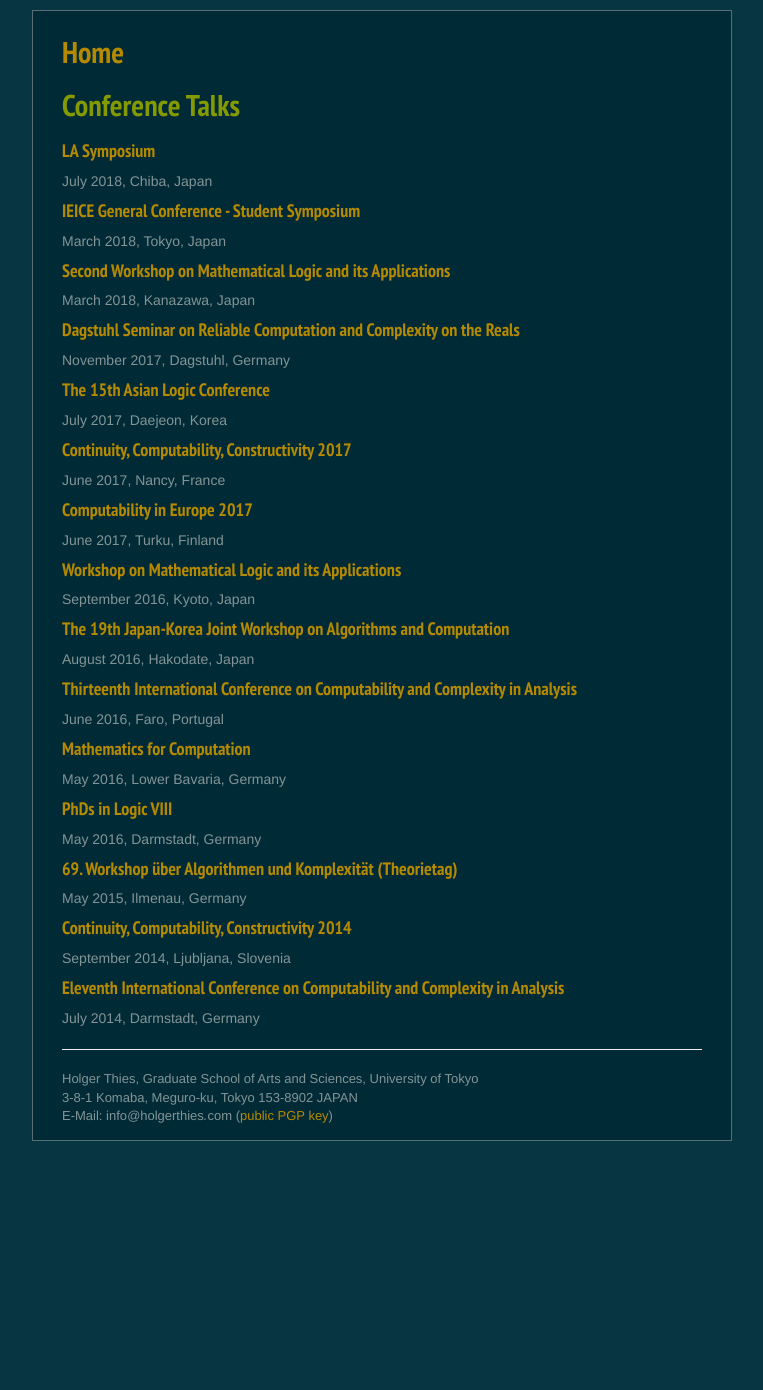
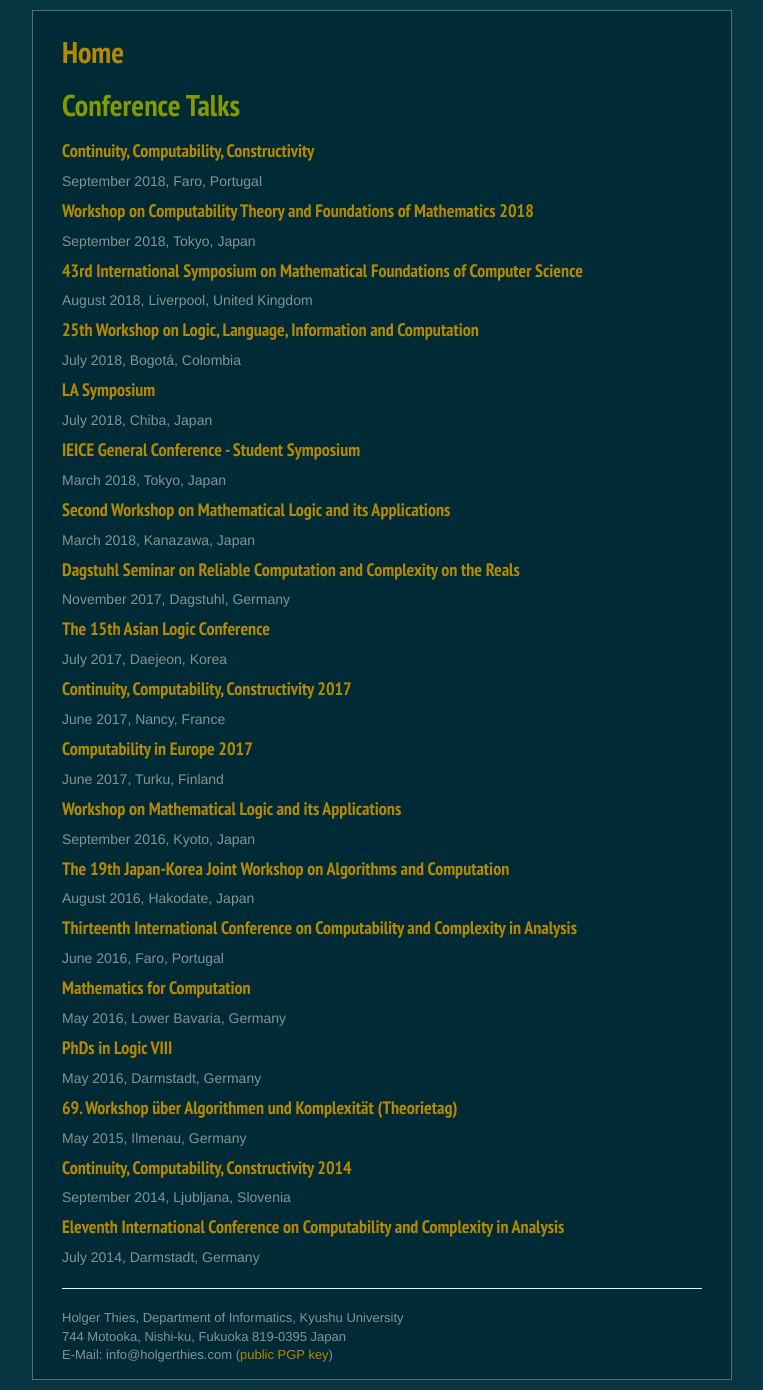
Before and after one commit to holgerthies/holgerthies.github.io, a Jekyll site: the page built from conferences.html, in a window 1280 px wide. Shown: the whole page, without its empty margins (258-1021 px from the left). Built offline with Jekyll 4.4.1, drawn with Linux system fonts in a browser that asks for light colours; nearby versions of some CDN libraries; before the commit the page ends 1151 px from its top, so only the background shows below that.

Commit message:
recent changes

```diff
--- a/_data/conferences.yml
+++ b/_data/conferences.yml
@@ -1,3 +1,35 @@
+- title: "Continuity, Computability, Constructivity"
+  abbr: "CCC2018"
+  selected: false
+  talk: "Second-order linear-time computability"
+  date: "September 2018"
+  place: "Faro, Portugal"
+  href: "http://w3.ualg.pt/~dgraca/ccc-2018-local.html"
+
+- title: "Workshop on Computability Theory and Foundations of Mathematics 2018"
+  abbr: "CTFM2018"
+  selected: false
+  talk: "Computable analysis and computability in linear time"
+  date: "September 2018"
+  place: "Tokyo, Japan"
+  href: "http://www.isc.meiji.ac.jp/~random/ctfm2018/"
+
+- title: "43rd International Symposium on Mathematical Foundations of Computer Science"
+  abbr: "MFCS2018"
+  selected: false
+  talk: "Average-case polynomial-time computability of Hamiltonian dynamics"
+  date: "August 2018"
+  place: "Liverpool, United Kingdom"
+  href: "http://mfcs2018.csc.liv.ac.uk/"
+
+- title: "25th Workshop on Logic, Language, Information and Computation"
+  abbr: "WoLLIC2018"
+  selected: false
+  talk: "Parameterized Complexity for Uniform Operators on Multidimensional Analytic Functions and ODE Solving"
+  date: "July 2018"
+  place: "Bogotá, Colombia"
+  href: "https://matematicas.uniandes.edu.co/eventos/2018/wollic/"
+
 - title: "LA Symposium"
   abbr: "LA2018"
   selected: false
--- a/_includes/footer.html
+++ b/_includes/footer.html
@@ -1,8 +1,9 @@
 <div class="col-sm-12">
 <footer>
 <hr/>
-Holger Thies, Graduate School of Arts and Sciences, University of Tokyo <br/>
-3-8-1 Komaba, Meguro-ku, Tokyo 153-8902 JAPAN <br/>
+Holger Thies, Department of Informatics, Kyushu University <br/>
+744 Motooka, Nishi-ku, Fukuoka 819-0395 Japan
+<br/>
 E-Mail: info<em>&#64;</em>holgerthies<em>&#46;</em>com (<a href="pgp.asc">public PGP key</a>)
 </footer>
 </div>
--- a/index.html
+++ b/index.html
@@ -5,9 +5,9 @@ layout: default
     <div class="col-sm-9 col-xs-12 column">
         <div class="column-content">
             <h1>Holger Thies</h1>
-            Thank you for visiting my homepage. <br/>
-            I am a Ph.D. student at <a href="http://www.u-tokyo.ac.jp">The University of Tokyo</a>, <a href="http://www.c.u-tokyo.ac.jp">Graduate School of Arts and Sciences</a>.
-            My supervisor is <a href="http://www.graco.c.u-tokyo.ac.jp/~kawamura/">Akitoshi Kawamura</a>.
+            I am a postdoctoral researcher (JSPS Research Fellow PD) at the <a href="http://www.isee.kyushu-u.ac.jp/e/">Department of Informatics, Kyushu University</a>.
+            I recently graduated with a PhD from the <a href="http://www.u-tokyo.ac.jp">University of Tokyo</a>, <a href="http://www.c.u-tokyo.ac.jp">Graduate School of Arts and Sciences</a>.
+            My supervisor was <a href="http://www.fc.inf.kyushu-u.ac.jp/~kawamura/">Akitoshi Kawamura</a>.
             <h2>Research Interests</h2>
             <ul>
               <li><a href="http://cca-net.de/">Computability and Complexity in Analysis</a></li>
```
Lines whose indentation alone changed are shown as unchanged.
